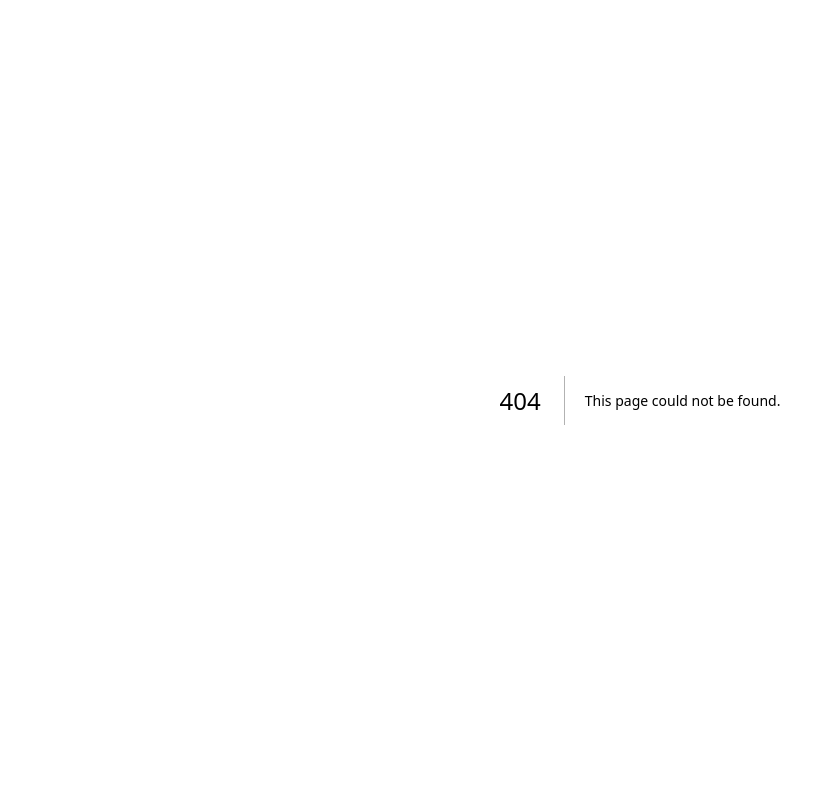
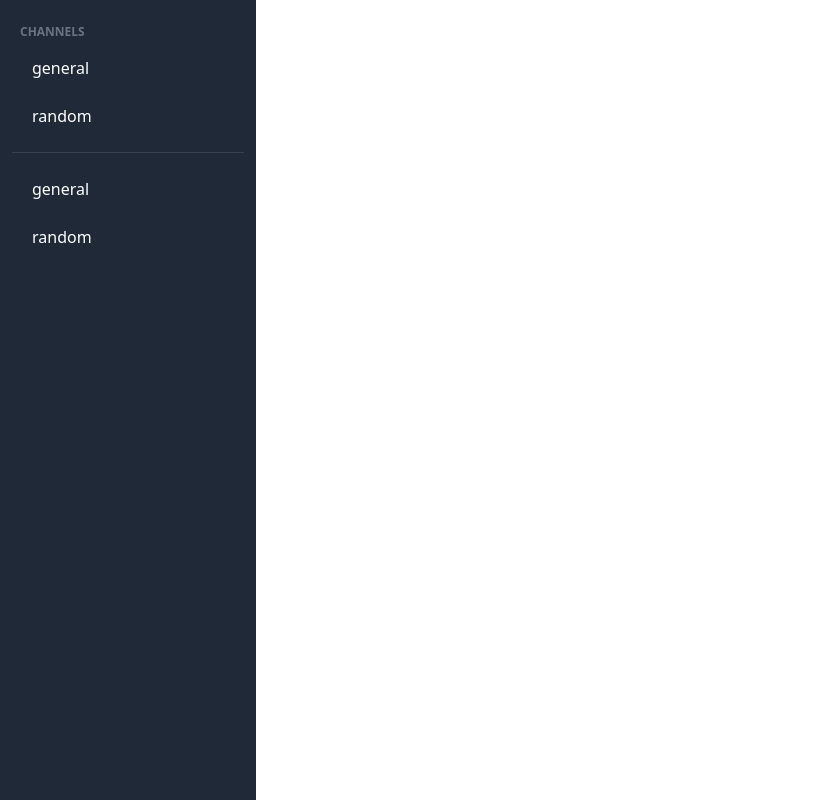
Before and after one commit to tsudo42/trascen, a Next.js app in the folder srcs/frontend/: page /chat2 in a window 1280 px wide. Before the commit this address had no page. Shown: the whole page, without its empty margins (0-823 px from the left). Built offline with nearby package versions, Linux system fonts and the light colour scheme.

Commit message:
:+1: channel名をサイドバーに表示する

```diff
--- /dev/null
+++ b/srcs/frontend/app/chat2/channel_category.tsx
@@ -0,0 +1,9 @@
+const ChannelCategory = ({ categoryName }: { categoryName: string }) => {
+  return (
+    <span className="flex p-2 text-xs font-bold uppercase text-gray-500">
+      {categoryName}
+    </span>
+  );
+};
+
+export default ChannelCategory;
--- /dev/null
+++ b/srcs/frontend/app/chat2/channel_name.tsx
@@ -0,0 +1,21 @@
+import React from "react";
+
+type Channel = {
+  id: number;
+  name: string;
+};
+
+const ChannelName = ({ channel }: { channel: Channel }) => {
+  return (
+    <li>
+      <a
+        href="#"
+        className="group flex items-center rounded-lg p-2 text-white hover:bg-gray-700"
+      >
+        <span className="ml-3">{channel.name}</span>
+      </a>
+    </li>
+  );
+};
+
+export default ChannelName;
--- /dev/null
+++ b/srcs/frontend/app/chat2/page.tsx
@@ -0,0 +1,28 @@
+import ChannelName from "./channel_name";
+import ChannelCategory from "./channel_category";
+
+const Messages = () => {
+  return (
+    <>
+      <aside
+        id="separator-sidebar"
+        className="fixed left-0 top-0 z-40 h-screen w-64 -translate-x-full transition-transform sm:translate-x-0"
+        aria-label="Sidebar"
+      >
+        <div className="h-full overflow-y-auto bg-gray-800 px-3 py-4 ">
+          <ChannelCategory categoryName="Channels" />
+          <ul className="space-y-2 font-medium">
+            <ChannelName channel={{ id: 1, name: "general" }} />
+            <ChannelName channel={{ id: 2, name: "random" }} />
+          </ul>
+          <ul className="mt-4 space-y-2 border-t border-gray-700 pt-4 font-medium">
+            <ChannelName channel={{ id: 1, name: "general" }} />
+            <ChannelName channel={{ id: 2, name: "random" }} />
+          </ul>
+        </div>
+      </aside>
+    </>
+  );
+};
+
+export default Messages;
```
